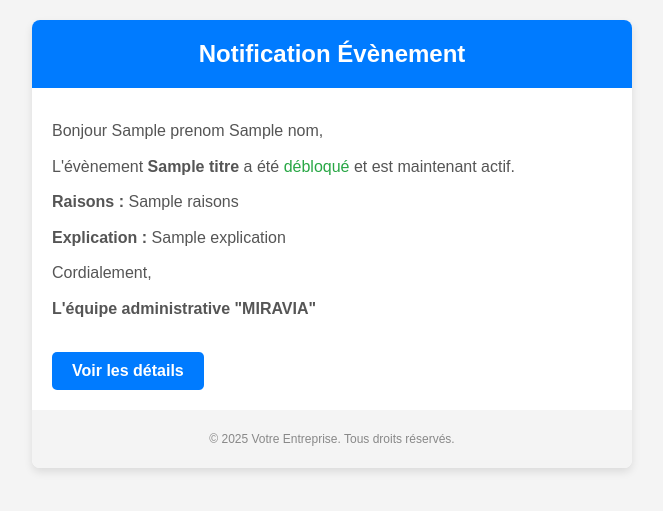
After one commit to Mohamed-Ben-Naima/SymfonyMiraVia, a Symfony app: template templates/emails/event_notification.html.twig in a window 1280 px wide. The commit adds this page. Shown: the top 511 px of the page, without its empty margins (308-971 px from the left). Run offline with Twig, Linux system fonts and the light colour scheme; the template is opened without the code that fills it: most values are stand-ins (such as "Sample title", 1, 10 or a date in 2020); some libraries are stand-ins or nearby versions.

Commit message:
Quelque modification sur espace Admin

```diff
--- /dev/null
+++ b/templates/emails/event_notification.html.twig
@@ -0,0 +1,96 @@
+<!DOCTYPE html>
+<html lang="fr">
+<head>
+    <meta charset="UTF-8">
+    <meta name="viewport" content="width=device-width, initial-scale=1.0">
+    <title>Notification Évènement</title>
+    <style>
+        body {
+            font-family: Arial, sans-serif;
+            background-color: #f4f4f4;
+            margin: 0;
+            padding: 0;
+        }
+        .email-container {
+            max-width: 600px;
+            margin: 20px auto;
+            background-color: #ffffff;
+            border-radius: 8px;
+            box-shadow: 0 4px 8px rgba(0, 0, 0, 0.1);
+            overflow: hidden;
+        }
+        .email-header {
+            background-color: #007bff;
+            color: #ffffff;
+            text-align: center;
+            padding: 20px;
+        }
+        .email-header h1 {
+            margin: 0;
+            font-size: 24px;
+        }
+        .email-body {
+            padding: 20px;
+            color: #555555;
+        }
+        .email-body p {
+            margin: 10px 0;
+            line-height: 1.6;
+        }
+        .email-footer {
+            background-color: #f4f4f4;
+            text-align: center;
+            padding: 10px;
+            color: #888888;
+            font-size: 12px;
+        }
+        .button {
+            display: inline-block;
+            padding: 10px 20px;
+            margin-top: 20px;
+            background-color: #007bff;
+            color: #ffffff;
+            text-decoration: none;
+            border-radius: 5px;
+            font-weight: bold;
+        }
+        .button:hover {
+            background-color: #0056b3;
+        }
+    </style>
+</head>
+<body>
+    <div class="email-container">
+        <div class="email-header">
+            <h1>Notification Évènement</h1>
+        </div>
+        <div class="email-body">
+            <p>Bonjour {{ prenom }} {{ nom }},</p>
+
+            <p>
+                {% if status == 'bloqué' %}
+                    L'évènement <strong>{{ titre }}</strong> a été <span style="color: #dc3545;">bloqué</span> pour les raisons suivantes :
+                {% else %}
+                    L'évènement <strong>{{ titre }}</strong> a été <span style="color: #28a745;">débloqué</span> et est maintenant actif.
+                {% endif %}
+            </p>
+
+            {% if raisons %}
+                <p><strong>Raisons :</strong> {{ raisons }}</p>
+            {% endif %}
+
+            {% if explication %}
+                <p><strong>Explication :</strong> {{ explication }}</p>
+            {% endif %}
+
+            <p>Cordialement,</p>
+            <p><strong>L'équipe administrative "MIRAVIA" </strong></p>
+
+            <a href="#" class="button">Voir les détails</a>
+        </div>
+        <div class="email-footer">
+            <p>© 2025 Votre Entreprise. Tous droits réservés.</p>
+        </div>
+    </div>
+</body>
+</html>
```
Also changed, not shown: src/Controller/AdminEventController.php (+50 -2 lines), templates/admin_event/index.html.twig (+13 -11 lines), templates/emails/unblock_event_email.twig (added, +23 -0 lines), assets/images/Event/1131w-NKrp2PTAqd8.webp (added), assets/images/Event/Med-Tech-Presentation.webp (added), assets/images/Event/Salon-de-leco-construction-et-de-linnovation.jpg (added), assets/images/Event/csm_LOGOjourne2022_f25d874b-96ff-40e9-89a3-aa2d3e58e3e1_61dd8334f9.webp (added), assets/images/Event/images (1).jpeg (added), assets/images/Event/images defi.jpeg (added), assets/images/Event/images.jpeg (added), assets/images/about/csm_LOGOjourne2022_f25d874b-96ff-40e9-89a3-aa2d3e58e3e1_61dd8334f9.webp (added), public/images/Capture d'écran 2025-04-13 195235.png (added), public/uploads/avatars/6817435c417a9.png (added), public/uploads/logos/68173f4edb78d.png (added), 1 more files, 2 other files.
